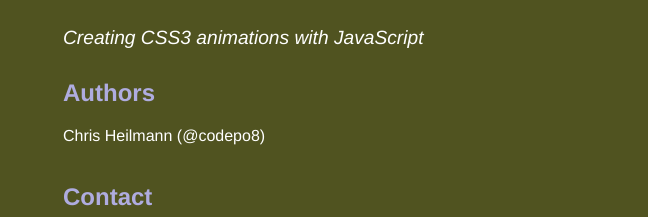
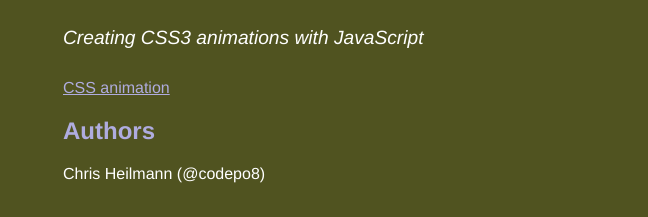
Before and after one commit to codepo8/creating-css-animations, a plain HTML site: page index.html in a window 1280 px wide. Shown: the part 184-401 px from the top of the page, 227-875 px from the left. Drawn offline with Linux system fonts and the light colour scheme; grey boxes are pictures that could not be loaded.

Commit message:
Edited index.html via GitHub

```diff
--- a/index.html
+++ b/index.html
@@ -48,7 +48,7 @@
     <div class="description">
       Creating CSS3 animations with JavaScript
     </div>
-
+<a href="cssanimation.html">CSS animation</a>
     <h2>Authors</h2>
 <p>Chris Heilmann (@codepo8)
 <br/>
```
